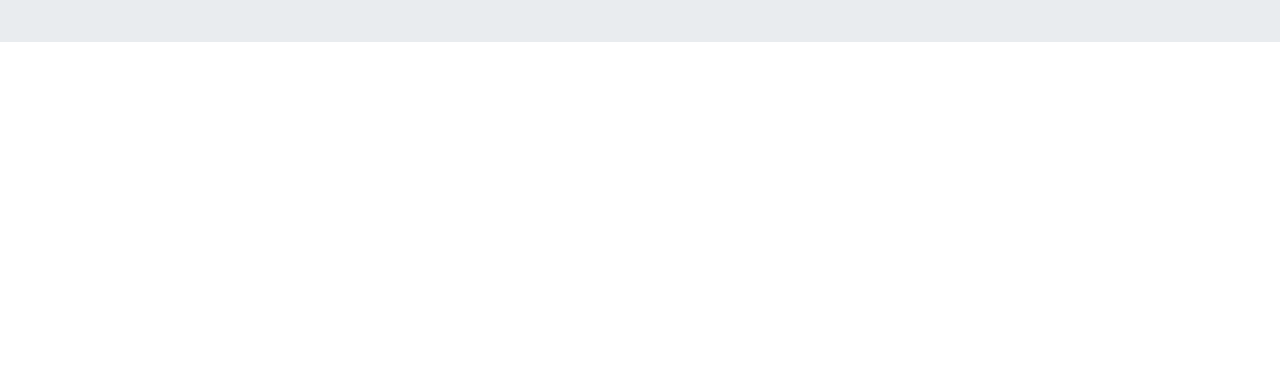
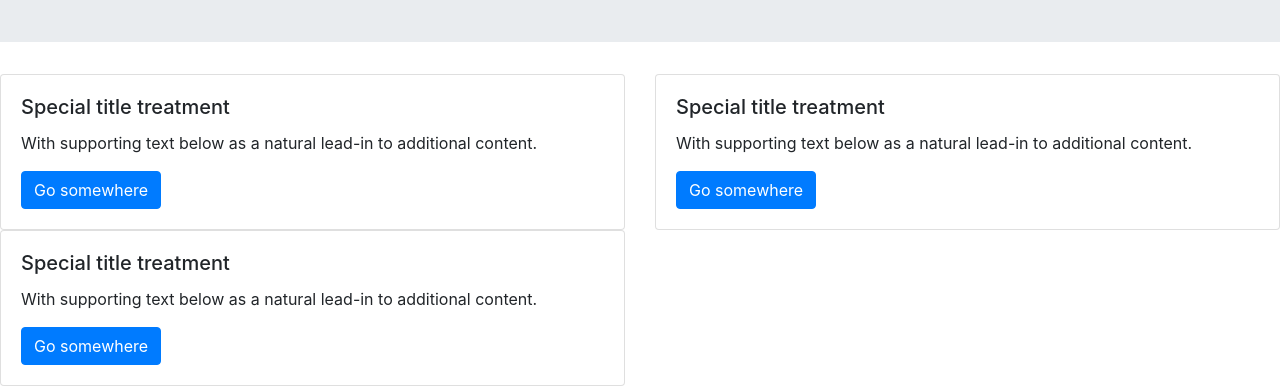
Before and after one commit to TheFoodanese/Bootstrap-Portfolio, a website: page index.html in a window 1280 px wide. Shown: the part 411-800 px from the top of the page. Drawn offline with nearby package versions, Linux system fonts and the light colour scheme; files that its build step writes are made by us from their sources; files whose address does not match are found by name.

Commit message:
added cards

```diff
--- a/css/style.css
+++ b/css/style.css
@@ -0,0 +1,8 @@
+.navbar {background-color: blueviolet;
+
+
+}
+
+container display-4 {text-align: center;
+
+}
--- a/index.html
+++ b/index.html
@@ -1,7 +1,8 @@
 <!DOCTYPE html>
 <html>
-    <head><link rel="stylesheet" href="https://cdn.jsdelivr.net/npm/bootstrap@4.0.0/dist/css/bootstrap.min.css" integrity="sha384-Gn5384xqQ1aoWXA+058RXPxPg6fy4IWvTNh0E263XmFcJlSAwiGgFAW/dAiS6JXm" crossorigin="anonymous">
-
+    <head>
+        <link rel="stylesheet" href="https://cdn.jsdelivr.net/npm/bootstrap@4.0.0/dist/css/bootstrap.min.css" integrity="sha384-Gn5384xqQ1aoWXA+058RXPxPg6fy4IWvTNh0E263XmFcJlSAwiGgFAW/dAiS6JXm" crossorigin="anonymous">
+        <link rel="stylesheet" type="css" href="style.css"/>
 
     </head>
 <body>
@@ -37,6 +38,38 @@
         </div>
       </div>
 
+      <div class="row">
+        <div class="col-sm-6">
+          <div class="card">
+            <div class="card-body">
+              <h5 class="card-title">Special title treatment</h5>
+              <p class="card-text">With supporting text below as a natural lead-in to additional content.</p>
+              <a href="#" class="btn btn-primary">Go somewhere</a>
+            </div>
+          </div>
+        </div>
+        <div class="col-sm-6">
+          <div class="card">
+            <div class="card-body">
+              <h5 class="card-title">Special title treatment</h5>
+              <p class="card-text">With supporting text below as a natural lead-in to additional content.</p>
+              <a href="#" class="btn btn-primary">Go somewhere</a>
+            </div>
+          </div>
+        </div>
+      </div>
+      <div class="row">
+        <div class="col-sm-6">
+          <div class="card">
+            <div class="card-body">
+              <h5 class="card-title">Special title treatment</h5>
+              <p class="card-text">With supporting text below as a natural lead-in to additional content.</p>
+              <a href="#" class="btn btn-primary">Go somewhere</a>
+            </div>
+          </div>
+        </div>
+
+
 
 
 
```
